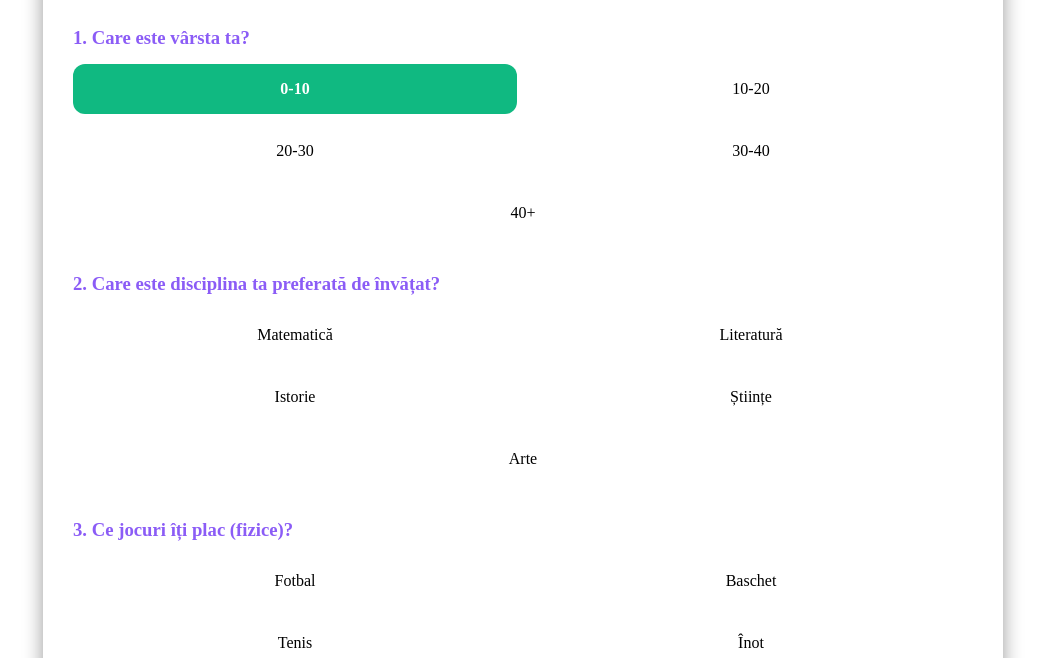
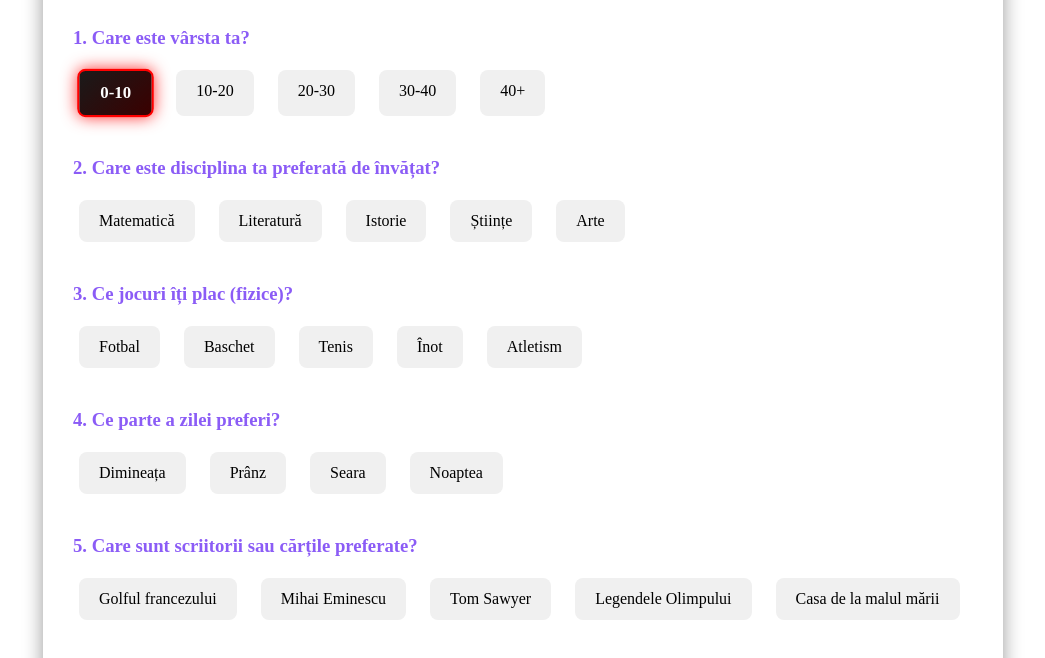
Before and after one commit to data-scientist-a/Preferences, a plain HTML site: page index.html in a window 1280 px wide. Both pictures are taken after a click on the element "0-10". Shown: the part 131-789 px from the top of the page, without its empty margins (117-1162 px from the left). Drawn offline with Linux system fonts and the light colour scheme.

Commit message:
Revamp option styles for improved UI design

```diff
--- a/style.css
+++ b/style.css
@@ -32,23 +32,28 @@
       gap: 12px;
     }
     .option {
-      flex: 1 1 40%;
-      padding: 16px;
-      background: rgba(255,255,255,0.08);
-      border-radius: 12px;
-      text-align: center;
+  display: inline-block;
+  padding: 12px 20px;
+  margin: 6px;
+  border-radius: 8px;
+  background: #f0f0f0;
   cursor: pointer;
-      transition: all 0.3s;
+  transition: all 0.3s ease;
 }
+
 .option:hover {
-      background: rgba(255,255,255,0.18);
-      transform: translateY(-3px);
+  background: #dcdcdc;
 }
+
 .option.selected {
-      background: #10b981;
-      color: #fff;
+  background: linear-gradient(135deg, #1a1a1a, #3b0000); /* tonuri întunecate, dramatice */
+  color: #ffffff;
   font-weight: bold;
+  border: 2px solid #ff0000; /* roșu intens pentru efect „rău” */
+  box-shadow: 0 0 15px rgba(255, 0, 0, 0.8); /* strălucire roșie ca un râu de foc */
+  transform: scale(1.05); /* ușor mai mare când e selectat */
 }
+
     button {
       display: block;
       margin: 40px auto 0;
```
Lines whose indentation alone changed are shown as unchanged.
